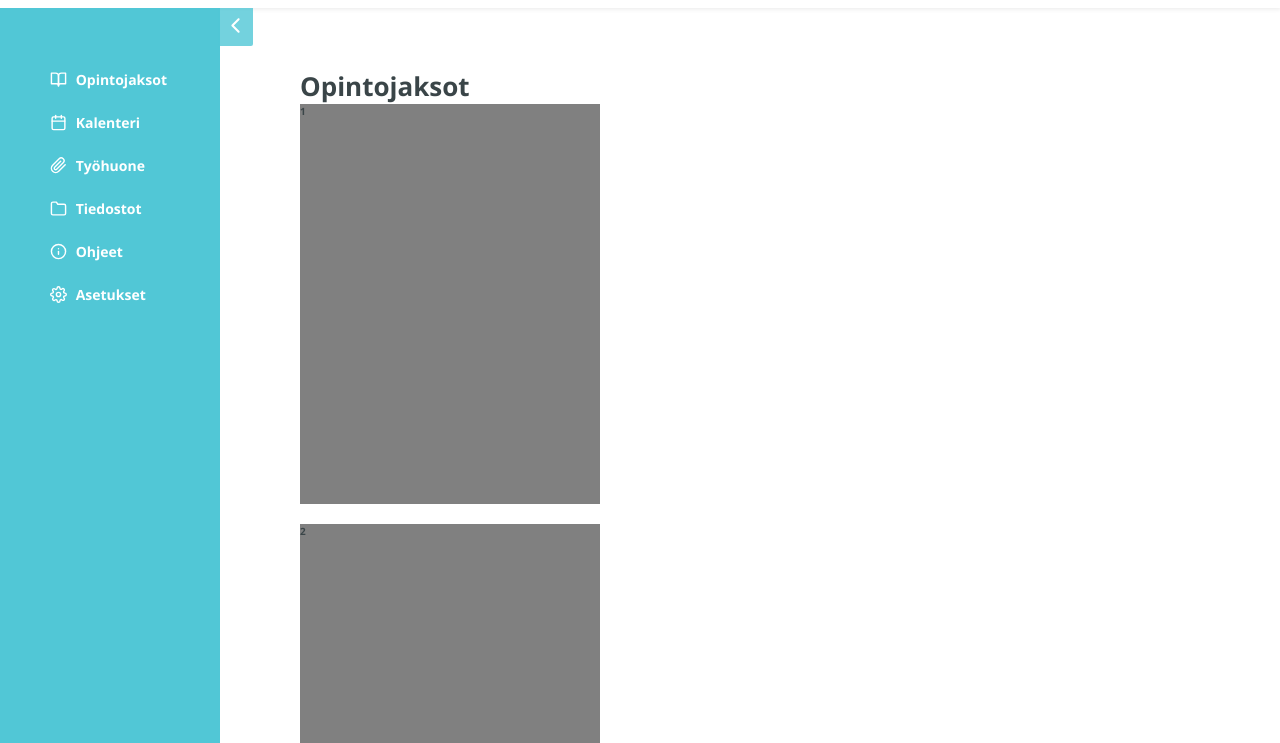
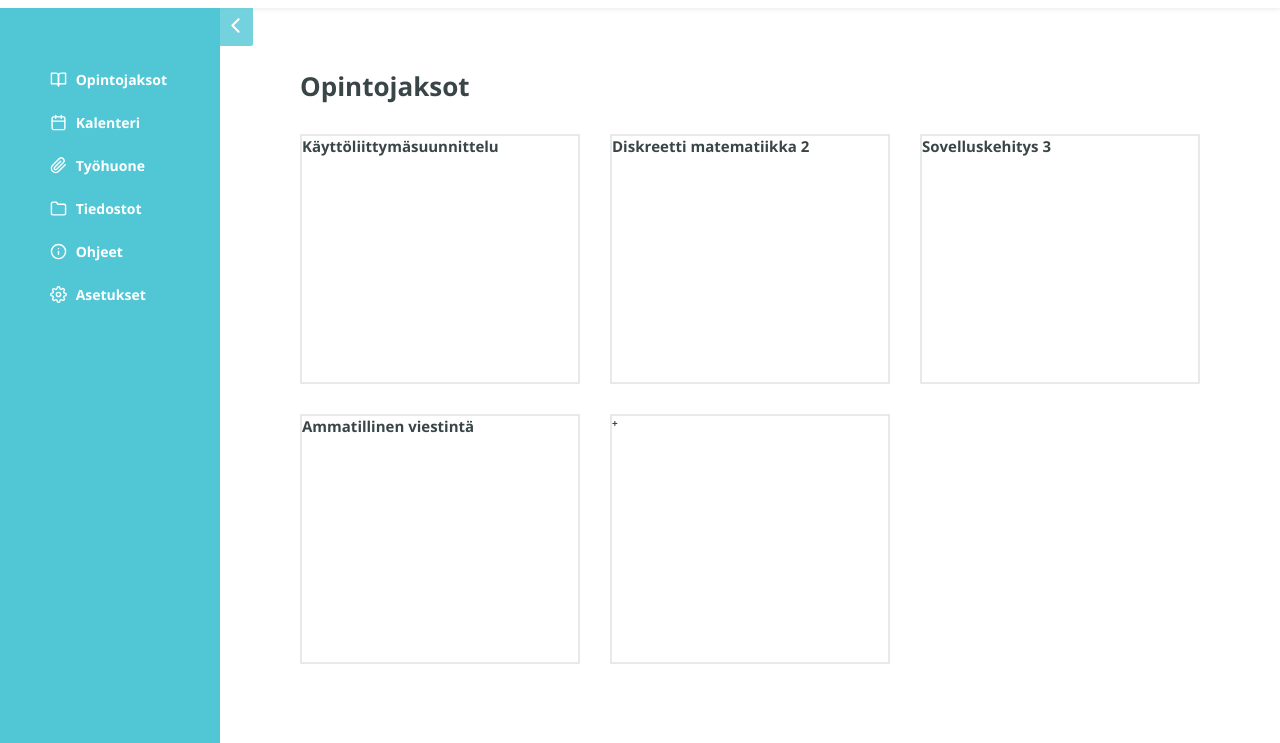
Before and after one commit to karokosmos/moodle-redesign, a website: page index.html in a window 1280 px wide. Shown: the part 57-800 px from the top of the page. Drawn offline with nearby package versions, Linux system fonts and the light colour scheme.

Commit message:
Add styles to cards

```diff
--- a/index.html
+++ b/index.html
@@ -85,12 +85,33 @@
   <main class="courses">
     <h1 class="courses__title">Opintojaksot</h1>
     <div class="courses__cards">
-      <div class="courses__card courses__card--1">1</div>
-      <div class="courses__card courses__card--2">2</div>
-      <div class="courses__card courses__card--3">3</div>
-      <div class="courses__card courses__card--4">4</div>
-      <div class="courses__card courses__card--5">5</div>
-      <div class="courses__card courses__card--6">6</div>
+      <div class="card">
+        <!--<div class="card__img card__img--1">&nbsp;</div>-->
+        <div class="card__content">
+          <h2 class="card__title">Käyttöliittymäsuunnittelu</h2>
+        </div>
+      </div>
+      <div class="card">
+        <!-- <div class="card__img card__img--2">&nbsp;</div> -->
+        <div class="card__content">
+          <h2 class="card__title">Diskreetti matematiikka 2</h2>
+        </div>
+      </div>
+      <div class="card">
+          <!-- <div class="card__img card__img--3">&nbsp;</div> -->
+          <div class="card__content">
+            <h2 class="card__title">Sovelluskehitys 3</h2>
+          </div>
+        </div>
+      <div class="card">
+        <!-- <div class="card__img card__img--4">&nbsp;</div> -->
+        <div class="card__content">
+          <h2 class="card__title">Ammatillinen viestintä</h2>
+        </div>
+      </div>
+      <div class="card card--5">
+        +
+      </div>
     </div>
   </main>
 
--- a/sass/_courses.scss
+++ b/sass/_courses.scss
@@ -1,7 +1,7 @@
 .courses {
   //background-color: lightblue;
   padding: 6rem 8rem;
-  height: calc(100vh - 6.5rem);
+  height: calc(100vh - 6.5rem); // height for the scrollbar to work
   overflow-y: auto; // adding scroll bar for the courses
   transition: all .3s ease-in-out;
 
@@ -11,12 +11,38 @@
 
   &__cards {
     display: grid;
-    grid-gap: 2rem;
-  }
-
-  &__card {
-    background-color: grey;
-    width: 30rem;
-    height: 40rem;
+    grid-gap: 3rem;
+    grid-template-columns: repeat(auto-fit, minmax(25rem, 1fr));
+    grid-template-rows: auto;
+    padding: 3rem 0;
   }
 }
+
+.card {
+  height: 25rem;
+  border: 2px solid $color-grey-light;
+
+  &__img {
+    height: 15rem;
+    background-size: cover;
+    background-position: center;
+
+    /*
+    &--1 {
+      background-image: url('../img/desk.jpg');
+    }
+
+    &--2 {
+      background-image: url('../img/math.jpg');
+    }
+
+    &--3 {
+      background-image: url('../img/code.jpg');
+    }
+
+    &--4 {
+      background-image: url('../img/writing.jpg');
+    }
+    */
+  }
+}
--- a/sass/_nav.scss
+++ b/sass/_nav.scss
@@ -3,7 +3,7 @@
   height: calc(100vh - 6.5rem); // Browser height - header height
   width: 22rem;
   position: relative;
-  transition: all .3s ease-in-out;
+  transition: width .3s ease-in-out;
 
   &__list {
     list-style-type: none;
@@ -53,7 +53,7 @@
   &__toggle-icon {
     padding: 5px;
     width: 3.5rem;
-    transition: all .3s ease-in-out;
+    transition: transform .3s ease-in-out;
   }
 }
 
```
Also changed, not shown: css/style.css, img/code.jpg (added), img/desk.jpg (added), img/math.jpg (added), img/writing.jpg (added), img/xamk_logo.png (deleted), 3 other files.
